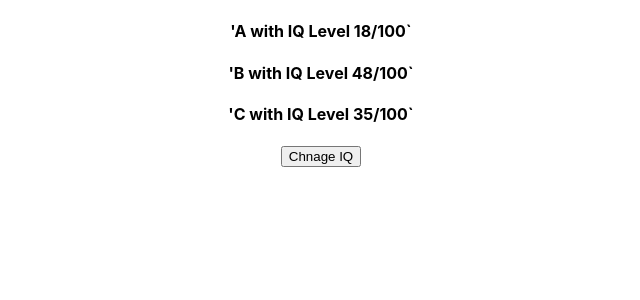
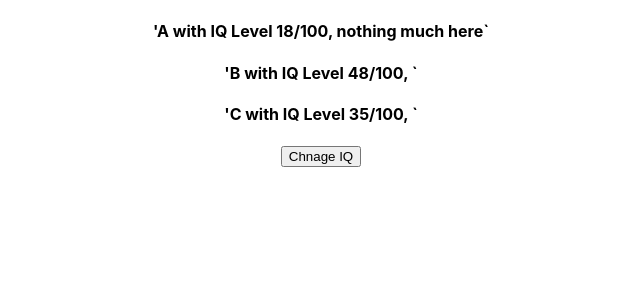
Before and after one commit to priyodas12/react-learning-v1, a React (Create React App) app: page / in a window 1280 px wide. Shown: the top 300 px of the page, without its empty margins (319-959 px from the left). Built offline with nearby package versions, Linux system fonts and the light colour scheme.

Commit message:
change-009

```diff
--- a/src/App.js
+++ b/src/App.js
@@ -71,7 +71,8 @@ const App = (props) => {
       { name: "A", age: 50 },
       { name: "B", age: 50 },
       { name: "C", age: 50 }
-    ]
+    ],
+    otherState: "nothing much here"
   });
 
   const changeIQHandler = () => {
@@ -80,12 +81,13 @@ const App = (props) => {
         { name: "A", age: 50 },
         { name: "B", age: 50 },
         { name: "C", age: 50 }
-      ]
+      ],
+      otherState: "other state unchanged"
     });
   }
   return (
     <div className="App">
-      <Human name={initialHumanState.humans[0].name} age={initialHumanState.humans[0].age}></Human>
+      <Human name={initialHumanState.humans[0].name} age={initialHumanState.humans[0].age} exp={initialHumanState.otherState}></Human>
       <Human name={initialHumanState.humans[1].name} age={initialHumanState.humans[1].age}></Human>
       <Human name={initialHumanState.humans[2].name} age={initialHumanState.humans[2].age}></Human>
       <button onClick={changeIQHandler}>Chnage IQ</button>
--- a/src/Human/Human.js
+++ b/src/Human/Human.js
@@ -3,7 +3,7 @@ import React from "react";
 const human = (props) => {
   return (
     <div className="human">
-      <h4>'{props.name} with IQ Level {Math.floor(Math.random() * props.age)}/100`</h4>
+      <h4>'{props.name} with IQ Level {Math.floor(Math.random() * props.age)}/100, {props.exp}`</h4>
       <p>{props.children}</p>
     </div>
   );
```
